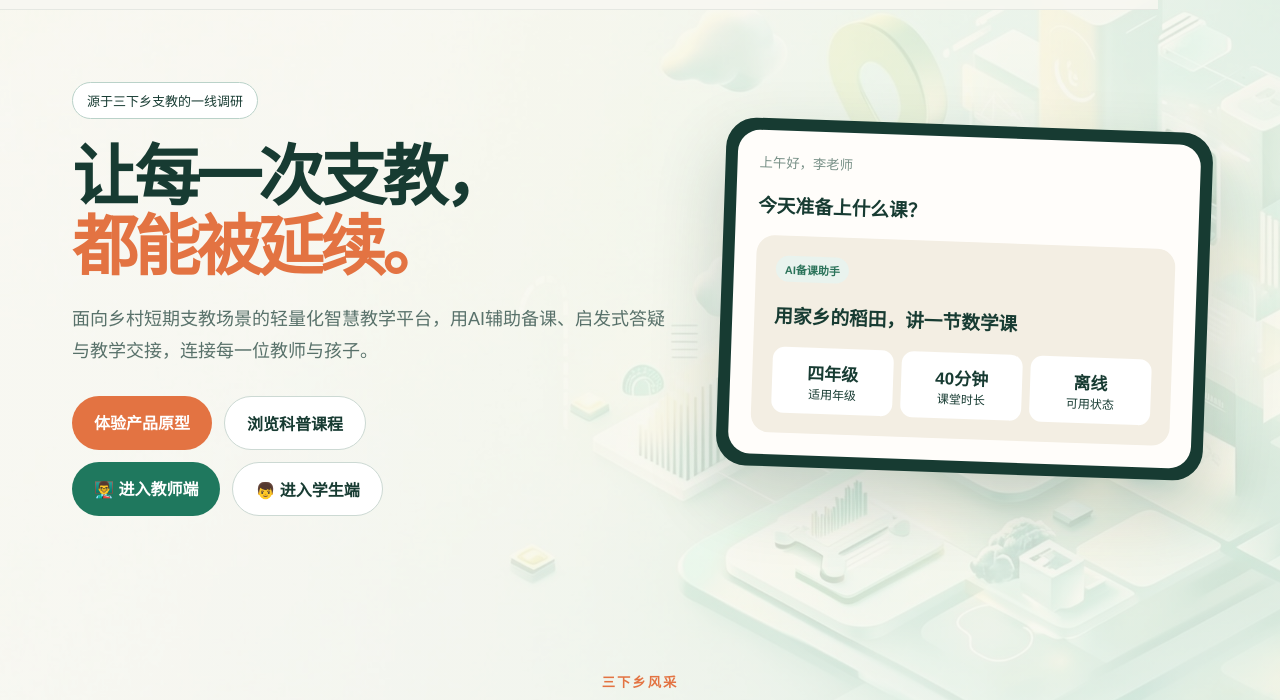
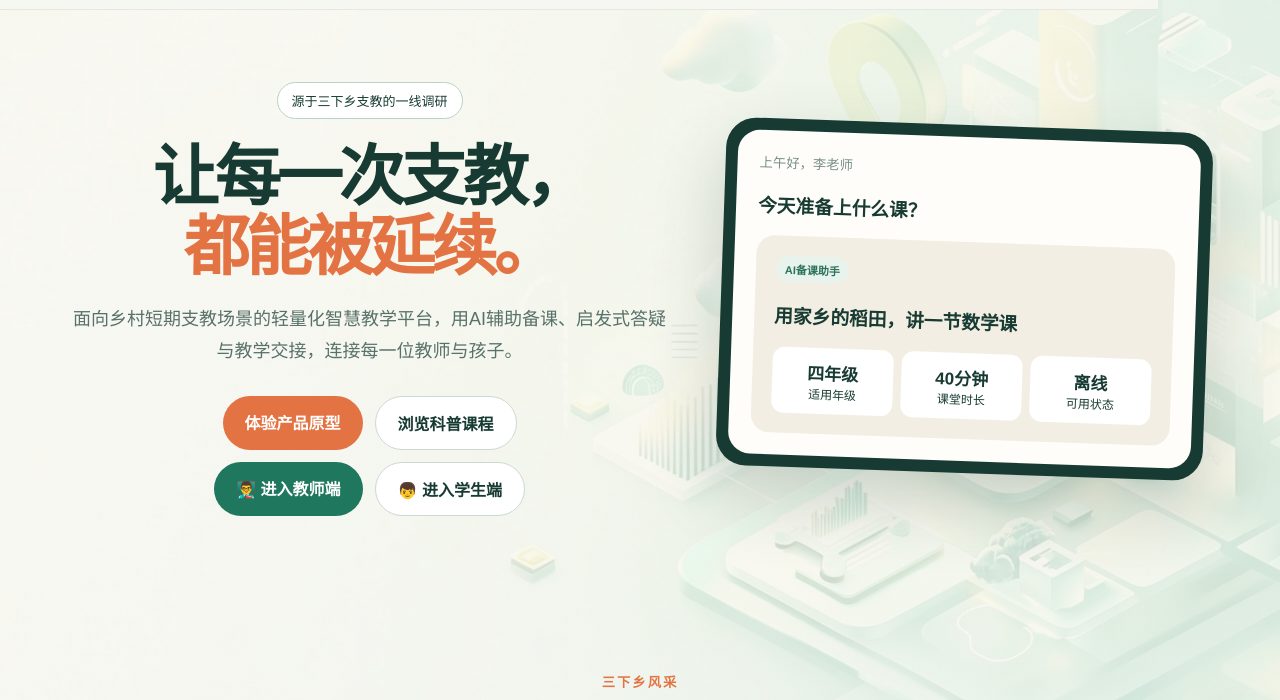
Before and after one commit to cheng-0111/ican-qingye-edu, a website: page index.html in a window 1280 px wide. Shown: the part 62-762 px from the top of the page. Drawn offline with Linux system fonts and the light colour scheme.

Commit message:
hero??????

```diff
--- a/index.html
+++ b/index.html
@@ -80,7 +80,11 @@
   .hero h1{font-size:30px}
   .section-title h2{font-size:22px}
   .tabs button{font-size:11px;padding:9px 2px}
-}</style></head><body><nav class="wrap nav"><div class="brand"><span class="logo">青</span>青野智教</div><div class="navlinks"><a href="#features">核心能力</a><a href="#courses">课程资源</a><a href="#demo">产品演示</a></div><a class="pill" href="#demo">进入演示</a></nav>
+}
+.hero>div:first-child{text-align:center}
+.hero .lead{margin-left:auto;margin-right:auto}
+.hero .actions{justify-content:center}
+@media(max-width:760px){.hero>div:first-child{text-align:center}.hero .actions{justify-content:center}}</style></head><body><nav class="wrap nav"><div class="brand"><span class="logo">青</span>青野智教</div><div class="navlinks"><a href="#features">核心能力</a><a href="#courses">课程资源</a><a href="#demo">产品演示</a></div><a class="pill" href="#demo">进入演示</a></nav>
 <main><section class="wrap hero"><div><span class="tag">源于三下乡支教的一线调研</span><h1>让每一次支教，<br><span class="orange">都能被延续。</span></h1><p class="lead">面向乡村短期支教场景的轻量化智慧教学平台，用AI辅助备课、启发式答疑与教学交接，连接每一位教师与孩子。</p><div class="actions"><a class="primary" href="#demo">体验产品原型</a><a class="secondary" href="#courses">浏览科普课程</a></div><div class="actions" style="margin-top:12px"><a class="primary" href="teacher.html" style="background:var(--mid)">👨‍🏫 进入教师端</a><a class="secondary" href="student.html">👦 进入学生端</a></div></div><div class="mock"><div class="screen"><small>上午好，李老师</small><h3>今天准备上什么课？</h3><div class="lesson"><span class="badge">AI备课助手</span><h3>用家乡的稻田，讲一节数学课</h3><div class="metrics"><div class="metric"><b>四年级</b>适用年级</div><div class="metric"><b>40分钟</b>课堂时长</div><div class="metric"><b>离线</b>可用状态</div></div></div></div></div></section>
 <section class="section carousel-section"><div class="wrap"><div class="section-title"><small>三下乡风采</small><h2>支教路上的温暖瞬间</h2></div><div class="carousel" id="carousel"><div class="carousel-track" id="carouselTrack"></div><button class="carousel-prev" aria-label="上一张">&#8249;</button><button class="carousel-next" aria-label="下一张">&#8250;</button><div class="carousel-dots" id="carouselDots"></div></div></div></section><section id="features" class="section" style="background:#fff"><div class="wrap"><div class="section-title"><small>核心能力</small><h2>资源能抵达，教学能适配，经验能延续</h2></div><div class="feature-carousel" id="featureCarousel"><div class="fc-track" id="fcTrack"><div class="fc-slide"><img src="feature1.jpg" alt="AI乡土化备课"><div class="fc-caption"><span class="fc-icon">✨</span><h3>AI乡土化备课</h3><p>从真实生活生成课堂——把教材知识与当地农作物、集市和水资源结合，快速生成可由教师审核的教案。</p></div></div><div class="fc-slide"><img src="feature2.jpg" alt="启发式学习辅导"><div class="fc-caption"><span class="fc-icon">💬</span><h3>启发式学习辅导</h3><p>找到不会的那一步——不直接给最终答案，通过逐级提示和相似例题帮助学生真正理解。</p></div></div><div class="fc-slide"><img src="feature3.jpg" alt="支教教学交接"><div class="fc-caption"><span class="fc-icon">📚</span><h3>支教教学交接</h3><p>让经验留在课堂——记录已教内容、班级薄弱点与有效方法，帮助下一批志愿者继续教学。</p></div></div></div><button class="fc-prev" aria-label="上一张">&#8249;</button><button class="fc-next" aria-label="下一张">&#8250;</button><div class="fc-dots" id="fcDots"></div></div></div></section>
 <section id="courses" class="section"><div class="wrap"><div class="section-title"><small>三下乡科普资源库</small><h2>8门原创科普课程</h2><p>点击课程卡片查看课程内容</p></div><div id="courseGrid" class="courses"></div></div></section>
```
